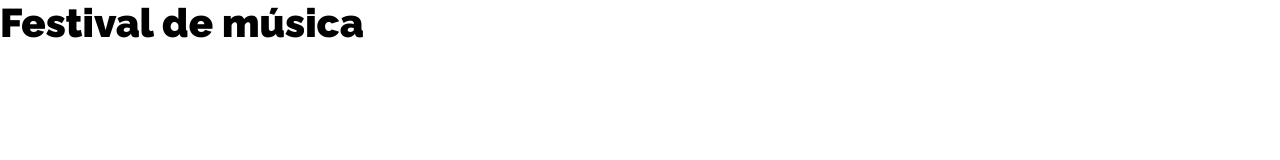
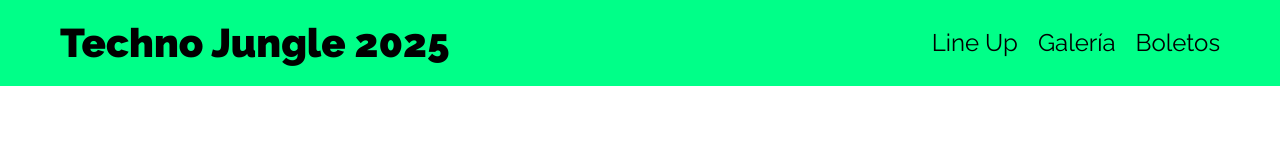
Before and after one commit to AngeLechuga/Music_Fest, a website: page index.html in a window 1280 px wide. Drawn offline with Linux system fonts and the light colour scheme.

Commit message:
SCSS -- modularizando scss y dando estilo de nav principal

```diff
--- a/index.html
+++ b/index.html
@@ -13,8 +13,17 @@
 </head>
 
 <body>
-    <h1>Festival de música</h1>
+    <header class="header">
+        <div class="contenedor contenido-header">
+            <h1>Techno Jungle 2025</h1>
 
+            <nav class="navegacion-principal">
+                <a href="#">Line Up</a>
+                <a href="#">Galería</a>
+                <a href="#">Boletos</a>
+            </nav>
+        </div>
+    </header>
 </body>
 
 </html>
--- a/src/scss/app.scss
+++ b/src/scss/app.scss
@@ -1 +1,2 @@
 @forward 'base';
+@forward 'layout';
--- /dev/null
+++ b/src/scss/layout/_header.scss
@@ -0,0 +1,36 @@
+@use 'base/variables' as v; //importando vel archivo variables desde la carpeta base
+
+.header {
+    background-color: v.$verde;
+
+    .contenido-header {
+        padding: 2rem;
+        display: flex;
+        justify-content: space-between;
+        align-items: center;
+    }
+
+    h1 {
+        color: v.$negro;
+        margin: 0;
+    }
+}
+
+.navegacion-principal {
+    display: flex;
+    gap: 2rem;
+    a {
+        color: v.$negro;
+        font-size: 2.4rem;
+
+        &:hover {
+            color: v.$blanco;
+        }
+    }
+}
+
+@mixin contenedor {
+    width: 95%;
+    max-width: 120rem;
+    margin: 0 auto;
+}
--- /dev/null
+++ b/src/scss/layout/_index.scss
@@ -0,0 +1 @@
+@forward 'header';
```
Also changed, not shown: build/css/app.css.
